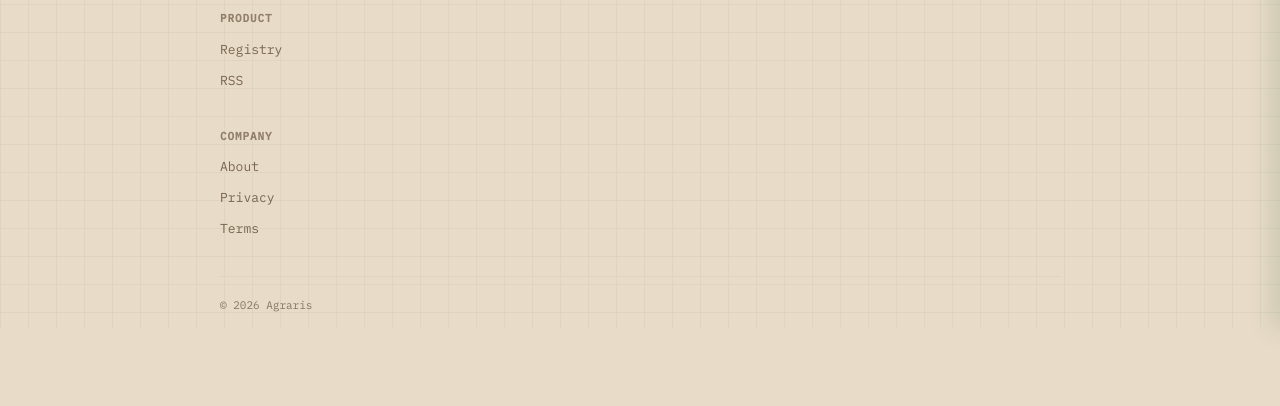
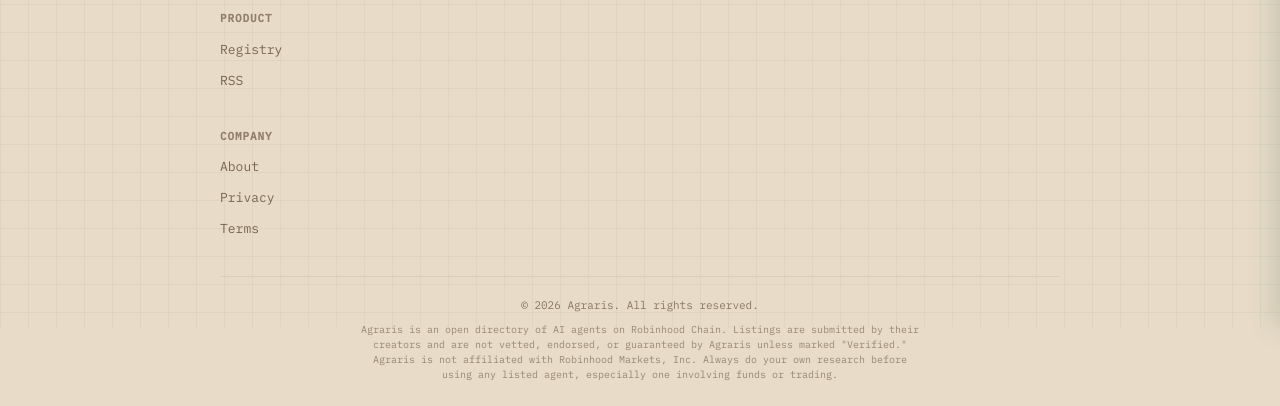
Before and after one commit to agrarisai/agraris, a plain HTML site: page agent.html in a window 1280 px wide. Shown: the part 472-878 px from the top of the page. Before the commit the page ends 810 px from the top, so only its background shows below. Drawn offline with nearby package versions, Linux system fonts and the light colour scheme.

Commit message:
Add disclaimer paragraph to footer copyright line (#61)
Split the footer's "© 2026 Agraris" line into a copyright line and a
smaller, centered, width-constrained disclaimer paragraph clarifying
that listings are unvetted and Agraris is not affiliated with
Robinhood Markets, applied across all pages that render the footer.


Claude-Session: https://claude.ai/code/session_01L1g6FeTsqnycCLtdpJ7H3n

Co-authored-by: Claude <noreply@anthropic.com>

```diff
--- a/agent.html
+++ b/agent.html
@@ -122,7 +122,10 @@
           <a href="index.html#terms">Terms</a>
         </div>
       </div>
-      <div class="footer-bottom">© 2026 Agraris</div>
+      <div class="footer-bottom">
+        <p class="footer-copyright">© 2026 Agraris. All rights reserved.</p>
+        <p class="footer-disclaimer">Agraris is an open directory of AI agents on Robinhood Chain. Listings are submitted by their creators and are not vetted, endorsed, or guaranteed by Agraris unless marked "Verified." Agraris is not affiliated with Robinhood Markets, Inc. Always do your own research before using any listed agent, especially one involving funds or trading.</p>
+      </div>
     </footer>
   </div>
 
--- a/style.css
+++ b/style.css
@@ -680,8 +680,21 @@ body.cmdk-open {
   margin-top: 36px;
   padding-top: 20px;
   border-top: 1px solid var(--line-soft);
+  text-align: center;
+}
+
+.footer-copyright {
+  margin: 0;
   font-size: 11px;
   opacity: 0.6;
+}
+
+.footer-disclaimer {
+  margin: 8px auto 0;
+  max-width: 560px;
+  font-size: 10px;
+  line-height: 1.5;
+  opacity: 0.5;
 }
 
 /* ---------- reusable page bits ---------- */
```
Also changed, not shown: category.html (+4 -1 lines), docs.html (+4 -1 lines), index.html (+4 -1 lines), publish.html (+4 -1 lines), search.html (+4 -1 lines), watchlist.html (+4 -1 lines).
